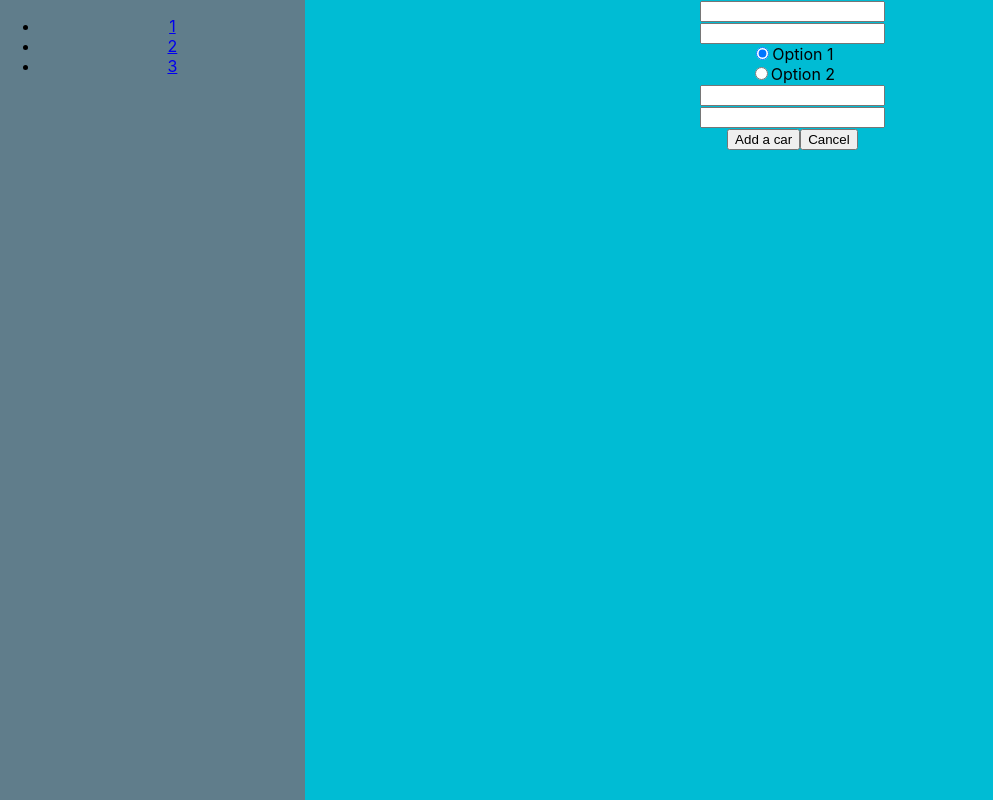
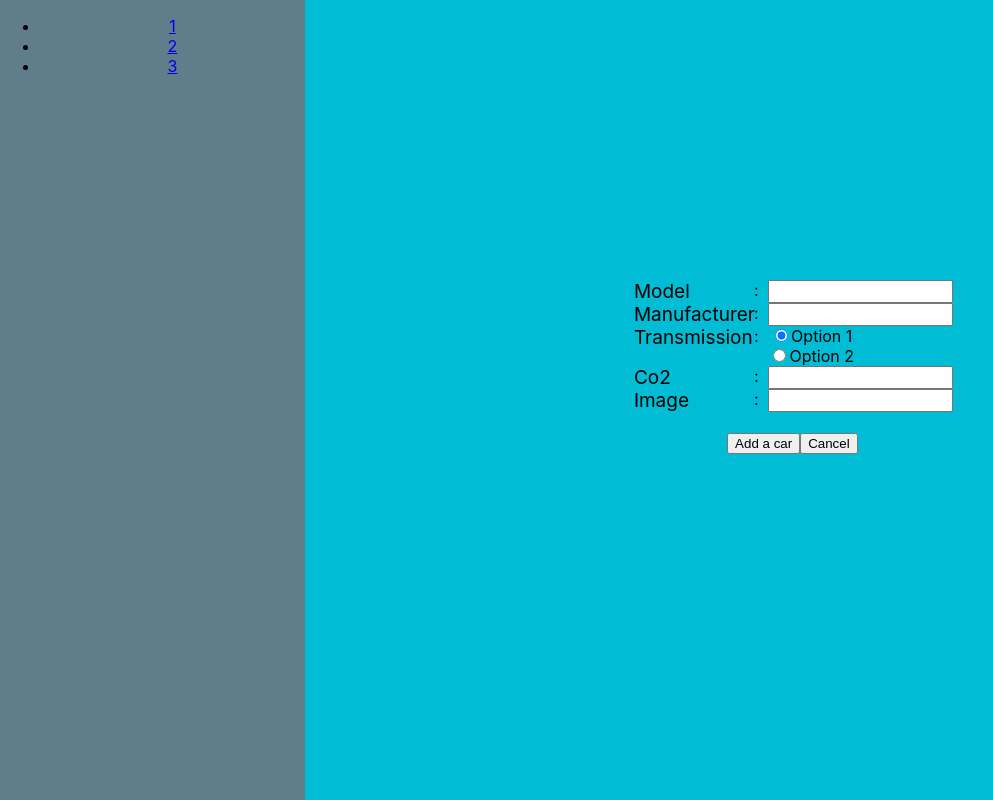
Before and after one commit to hichriHoussem/car-catalog-web-app, a React (Create React App) app: page / in a window 1280 px wide. Both pictures are taken after a click on the button "Add a car". Shown: the whole page, without its empty margins (0-993 px from the left). Built offline with nearby package versions, Linux system fonts and the light colour scheme.

Commit message:
improve Field component

```diff
--- a/src/App.css
+++ b/src/App.css
@@ -45,6 +45,15 @@
   height: 100vh;
   background-color: #00bcd4;
 }
+.right-side > .form {
+  margin: 0 auto;
+  width: 317px;
+  position: relative;
+  top: 35%;
+}
+.right-side > .form > .car-action {
+  margin-top: 20px;
+}
 .empty-message {
   display: flex;
   align-items: center;
@@ -53,3 +62,16 @@
   text-align: center;
   height: 100vh;
 }
+.car-field {
+  display: flex;
+}
+.car-field > .field-label {
+  min-width: 120px;
+  text-align: left;
+  text-transform: capitalize;
+  font-size: 19px;
+  font-weight: 400;
+}
+.car-field > span {
+  margin-right: 10px;
+}
--- a/src/components/Car/EmptyList.tsx
+++ b/src/components/Car/EmptyList.tsx
@@ -32,6 +32,7 @@ const EmptyList: React.FC = () => {
   if (isEditMode) {
     return (
       <div className="right-side">
+        <div className="form">
           {['model', 'manufacturer', 'transmission', 'co2', 'image'].map(
             (c: string) => (
               <Field
@@ -45,6 +46,7 @@ const EmptyList: React.FC = () => {
           <div className="car-action">
             <button onClick={handleAdd}>Add a car</button>
             <button onClick={handleCancel}>Cancel</button>
+          </div>
         </div>
       </div>
     );
--- a/src/components/Car/Field.tsx
+++ b/src/components/Car/Field.tsx
@@ -28,31 +28,23 @@ function CarInput(props: FieldDetails) {
 
   const onRadioChange = (e: React.ChangeEvent<HTMLInputElement>): void => {};
 
-  let inputType = <input />;
+  let inputType = <input onChange={onInputChange} />;
   let validator = getValidator(props.selector);
 
-  switch (props.selector) {
-    case 'model':
-      inputType = <input onChange={onInputChange} />;
-      break;
-    case 'manufacturer':
-      inputType = <input onChange={onInputChange} />;
-      break;
-    case 'transmission':
-      inputType = <Radio onChange={onRadioChange} />;
-      break;
-    case 'co2':
-      inputType = <input onChange={onInputChange} />;
-      break;
-    case 'image':
-      inputType = <input onChange={onInputChange} />;
-      break;
+  if (props.selector === 'transmission') {
+    inputType = <Radio onChange={onRadioChange} />;
+  }
+  if (props.selector === 'image') {
+    // inputType = <Radio onChange={onRadioChange} />;
+  }
 
-    default:
-      inputType = <input onChange={onInputChange} />;
-      break;
-  }
-  return <div>{inputType}</div>;
+  return (
+    <div className="car-field">
+      <label className="field-label">{props.selector}</label>
+      <span>:</span>
+      {inputType}
+    </div>
+  );
 }
 
 function Field(props: FieldDetails) {
--- a/src/components/Car/index.tsx
+++ b/src/components/Car/index.tsx
@@ -67,7 +67,7 @@ function Car({ match }: RouteComponentProps<TParams>) {
   };
 
   return (
-    <div className="right-side">
+    <div className="right-side form">
       {Object.keys(selectedCar[0]).map((c: string) => (
         <Field
           isEditMode={isEditMode}
--- a/src/components/Radio/index.tsx
+++ b/src/components/Radio/index.tsx
@@ -6,7 +6,7 @@ interface RadioInput {
 
 function Radio(props: RadioInput) {
   return (
-    <div>
+    <div className="field-input">
       <div className="radio">
         <label>
           <input
```
Lines whose indentation alone changed are shown as unchanged.
